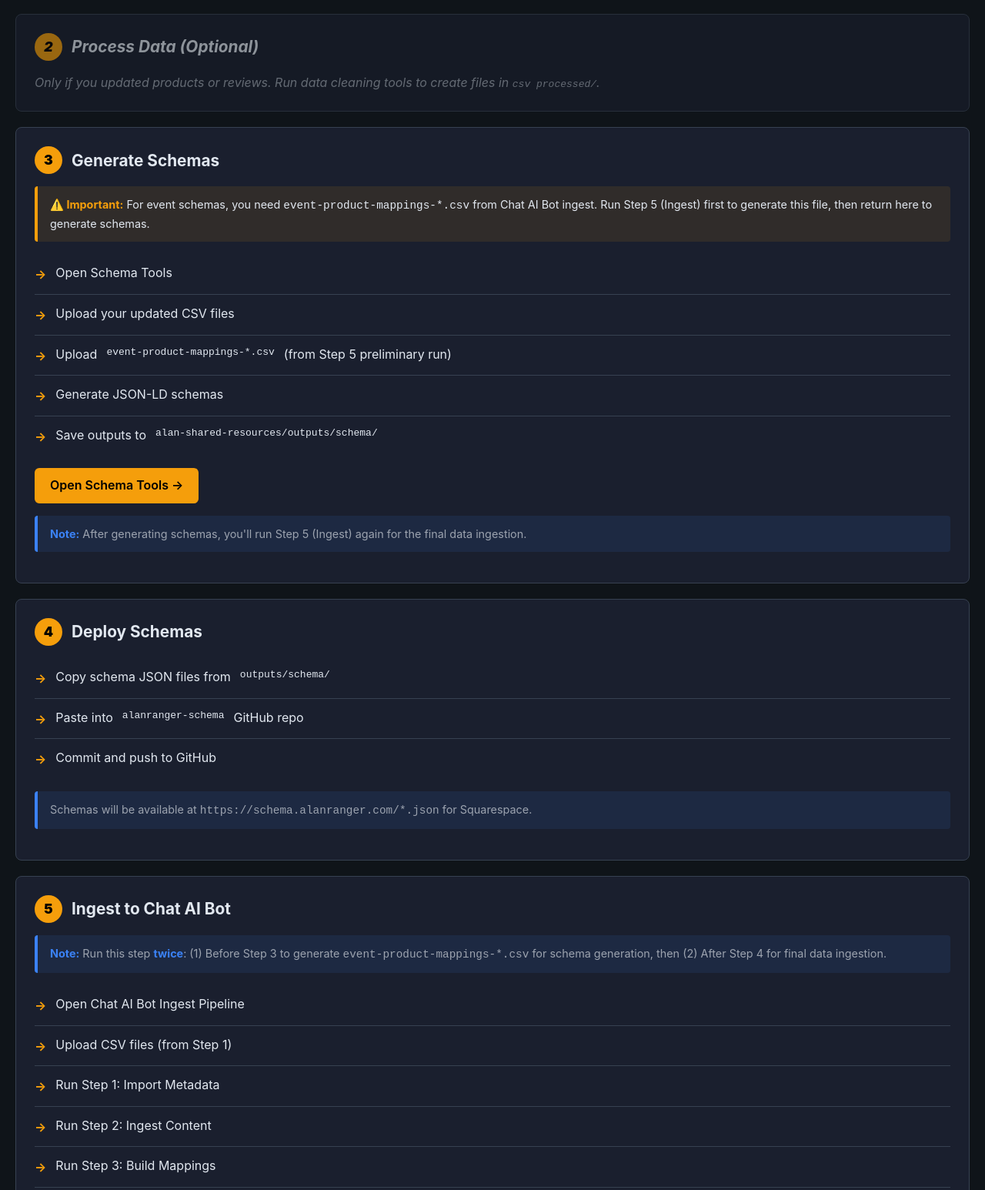
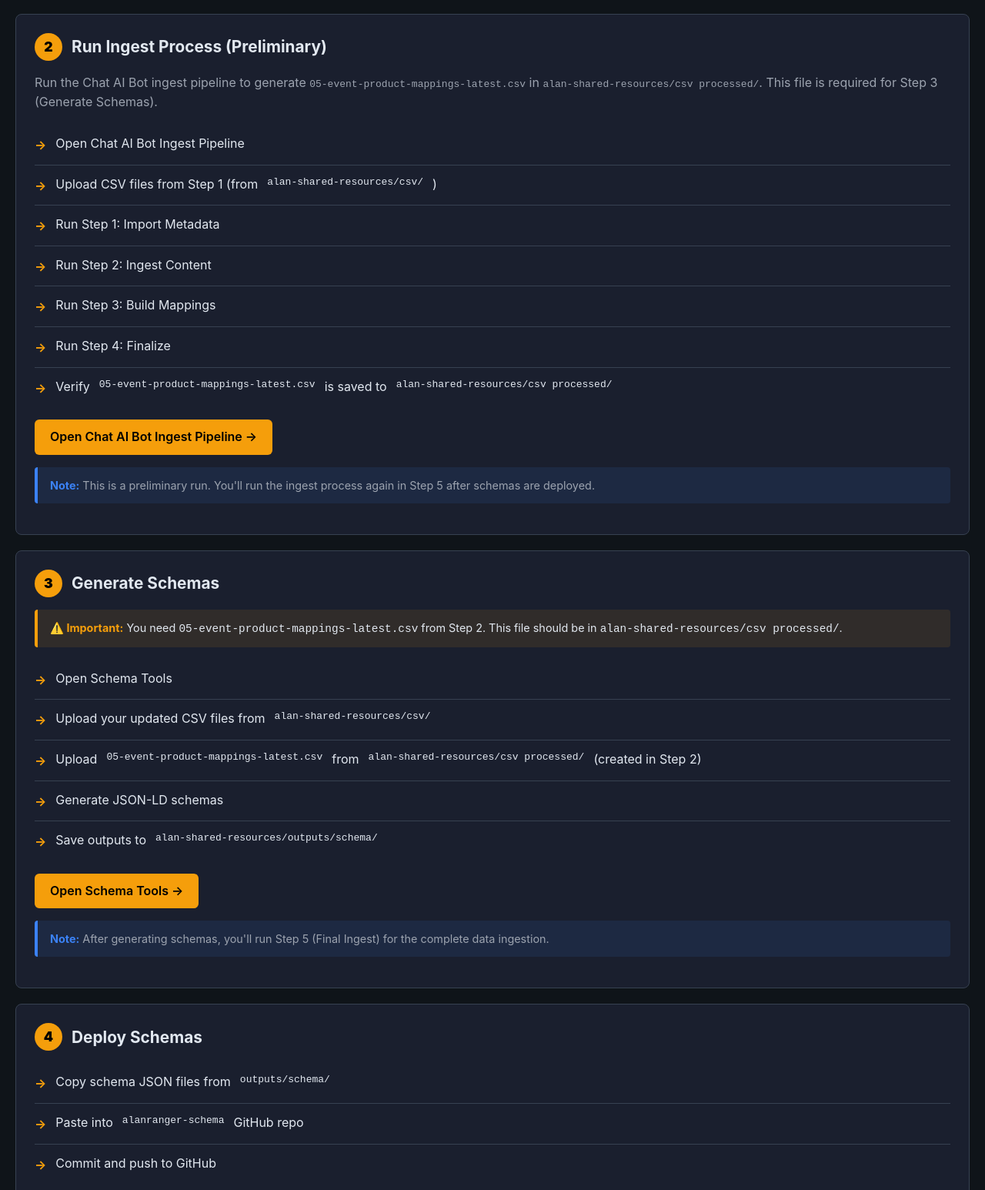
Before and after one commit to alanranger/apps-dashboard, a plain HTML site: page bau-workflow.html in a window 1280 px wide. Shown: the part 1109-2655 px from the top of the page at 77% size. Drawn offline with Linux system fonts and the light colour scheme.

Commit message:
Update BAU workflow: Move preliminary ingest to Step 2, clarify file paths and dependencies

```diff
--- a/bau-workflow.html
+++ b/bau-workflow.html
@@ -300,12 +300,25 @@
     </div>
 
     <!-- Step 2 -->
-    <div class="step skip">
+    <div class="step">
       <div class="step-header">
         <div class="step-number">2</div>
-        <div class="step-title">Process Data (Optional)</div>
+        <div class="step-title">Run Ingest Process (Preliminary)</div>
       </div>
-      <p style="color: var(--text-muted);">Only if you updated products or reviews. Run data cleaning tools to create files in <code>csv processed/</code>.</p>
+      <p style="color: var(--text-muted); margin-bottom: 16px;">Run the Chat AI Bot ingest pipeline to generate <code>05-event-product-mappings-latest.csv</code> in <code>alan-shared-resources/csv processed/</code>. This file is required for Step 3 (Generate Schemas).</p>
+      <ul class="action-list">
+        <li>Open Chat AI Bot Ingest Pipeline</li>
+        <li>Upload CSV files from Step 1 (from <code>alan-shared-resources/csv/</code>)</li>
+        <li>Run Step 1: Import Metadata</li>
+        <li>Run Step 2: Ingest Content</li>
+        <li>Run Step 3: Build Mappings</li>
+        <li>Run Step 4: Finalize</li>
+        <li>Verify <code>05-event-product-mappings-latest.csv</code> is saved to <code>alan-shared-resources/csv processed/</code></li>
+      </ul>
+      <a href="https://alan-chat-proxy.vercel.app/bulk-simple.html" target="_blank" class="tool-link">Open Chat AI Bot Ingest Pipeline →</a>
+      <div class="note">
+        <strong>Note:</strong> This is a preliminary run. You'll run the ingest process again in Step 5 after schemas are deployed.
+      </div>
     </div>
 
     <!-- Step 3 -->
@@ -315,18 +328,18 @@
         <div class="step-title">Generate Schemas</div>
       </div>
       <div class="warning" style="margin-bottom: 16px;">
-        <strong>⚠️ Important:</strong> For event schemas, you need <code>event-product-mappings-*.csv</code> from Chat AI Bot ingest. Run Step 5 (Ingest) first to generate this file, then return here to generate schemas.
+        <strong>⚠️ Important:</strong> You need <code>05-event-product-mappings-latest.csv</code> from Step 2. This file should be in <code>alan-shared-resources/csv processed/</code>.
       </div>
       <ul class="action-list">
         <li>Open Schema Tools</li>
-        <li>Upload your updated CSV files</li>
-        <li>Upload <code>event-product-mappings-*.csv</code> (from Step 5 preliminary run)</li>
+        <li>Upload your updated CSV files from <code>alan-shared-resources/csv/</code></li>
+        <li>Upload <code>05-event-product-mappings-latest.csv</code> from <code>alan-shared-resources/csv processed/</code> (created in Step 2)</li>
         <li>Generate JSON-LD schemas</li>
         <li>Save outputs to <code>alan-shared-resources/outputs/schema/</code></li>
       </ul>
       <a href="https://schema-tools-six.vercel.app/" target="_blank" class="tool-link">Open Schema Tools →</a>
       <div class="note">
-        <strong>Note:</strong> After generating schemas, you'll run Step 5 (Ingest) again for the final data ingestion.
+        <strong>Note:</strong> After generating schemas, you'll run Step 5 (Final Ingest) for the complete data ingestion.
       </div>
     </div>
 
@@ -350,19 +363,16 @@
     <div class="step">
       <div class="step-header">
         <div class="step-number">5</div>
-        <div class="step-title">Ingest to Chat AI Bot</div>
+        <div class="step-title">Run Final Ingest to Chat AI Bot</div>
       </div>
-      <div class="note" style="margin-bottom: 16px;">
-        <strong>Note:</strong> Run this step <strong>twice</strong>: (1) Before Step 3 to generate <code>event-product-mappings-*.csv</code> for schema generation, then (2) After Step 4 for final data ingestion.
-      </div>
+      <p style="color: var(--text-muted); margin-bottom: 16px;">After schemas are deployed, run the ingest process again to complete the data ingestion with all updated content and schemas.</p>
       <ul class="action-list">
         <li>Open Chat AI Bot Ingest Pipeline</li>
-        <li>Upload CSV files (from Step 1)</li>
+        <li>Upload CSV files from Step 1 (from <code>alan-shared-resources/csv/</code>)</li>
         <li>Run Step 1: Import Metadata</li>
         <li>Run Step 2: Ingest Content</li>
         <li>Run Step 3: Build Mappings</li>
         <li>Run Step 4: Finalize</li>
-        <li>Save <code>event-product-mappings-*.csv</code> for Step 3 (first run only)</li>
       </ul>
       <a href="https://alan-chat-proxy.vercel.app/bulk-simple.html" target="_blank" class="tool-link">Open Chat AI Bot Ingest Pipeline →</a>
     </div>
```
